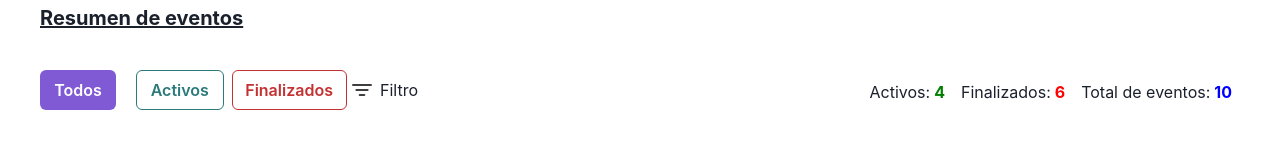
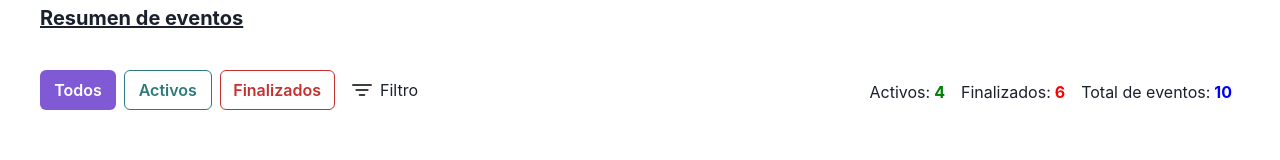
Before and after one commit to LestherGonzalezAguilar/events-aforo-web_front-end, a Next.js app: page /admin in a window 1280 px wide. Shown: the part 141-301 px from the top of the page. Built offline with nearby package versions, Linux system fonts and the light colour scheme.

Commit message:
fix: fix margin filterEvents

```diff
--- a/components/admin/dashboardAdmin/FilterEvents.jsx
+++ b/components/admin/dashboardAdmin/FilterEvents.jsx
@@ -19,7 +19,7 @@ export const FilterEvents = ({ addMensaje }) => {
           onClick={() => changeStateFilter("todos")}
           colorScheme="purple"
           variant={filterState === "todos" ? "solid" : "outline"}
-          mr={5}
+          mr={2}
         >
           Todos
         </Button>
@@ -35,7 +35,7 @@ export const FilterEvents = ({ addMensaje }) => {
           onClick={() => changeStateFilter("finalizados")}
           colorScheme="red"
           variant={filterState === "finalizados" ? "solid" : "outline"}
-          mr={2}
+          mr={5}
         >
           Finalizados
         </Button>
```
